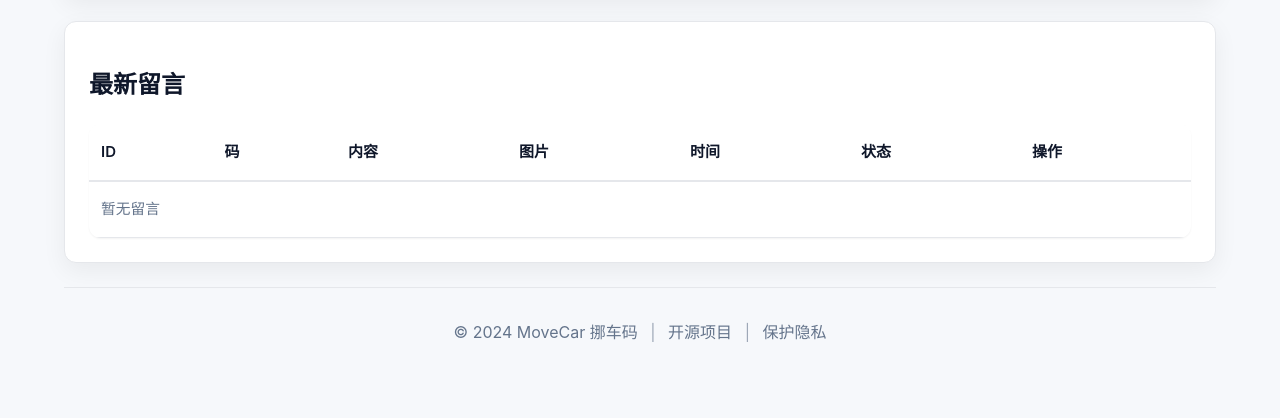
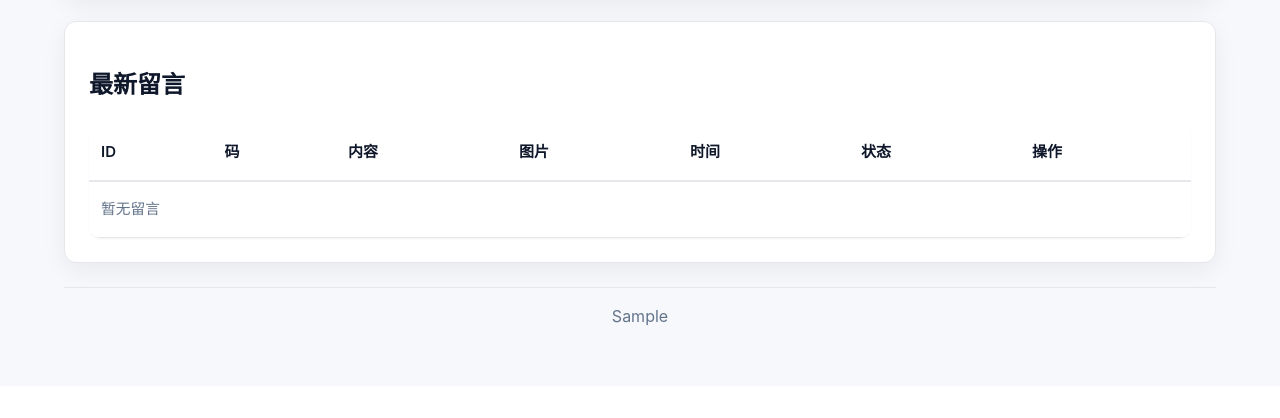
Before and after one commit to skyjt/MoveCar, a FastAPI app: template app/templates/dashboard.html in a window 1280 px wide. Shown: the part 1085-1503 px from the top of the page. After the commit the page ends 1411 px from the top, so only its background shows below. Run offline with FastAPI, Linux system fonts and the light colour scheme; the template is opened without the code that fills it: most values are stand-ins (such as "Sample title", 1, 10 or a date in 2020).

Commit message:
feat: dynamic footer via site_footer_html; lively default copy (privacy-friendly, GitHub link)

```diff
--- a/app/routes/pages.py
+++ b/app/routes/pages.py
@@ -48,13 +48,17 @@
 
 
 def _default_footer_html() -> str:
-    """默认页脚 HTML。
+    """默认页脚 HTML（更生动）。
 
-    默认展示版权与项目链接，管理员可在“系统配置”中自定义（支持 HTML）。
+    说明：
+    - 更友好的文案与表情，突出“文明挪车 / 隐私友好 / 开源”。
+    - 管理员可在“系统配置”中自定义（支持 HTML），此处仅为默认兜底。
     """
     return (
-        '<div class="muted">© Move Car · '
-        '<a class="link" href="https://github.com/skyjt/MoveCar" target="_blank" rel="noopener">GitHub: skyjt/MoveCar</a>'
+        '<div class="muted">'
+        '🚗 文明挪车 · 守护隐私 <span class="sep">|</span> '
+        '<a class="link" href="https://github.com/skyjt/MoveCar" target="_blank" rel="noopener">GitHub: skyjt/MoveCar</a> '
+        '<span class="sep">|</span> <span>Made with ❤️</span>'
         "</div>"
     )
 
--- a/app/templates/base.html
+++ b/app/templates/base.html
@@ -57,7 +57,7 @@
     </main>
 
     <footer class="footer">
-      <p>&copy; 2024 MoveCar 挪车码 <span class="sep">|</span> 开源项目 <span class="sep">|</span> 保护隐私</p>
+      <div class="footer__inner">{{ site_footer_html|safe }}</div>
     </footer>
   </div>
 
```
Also changed, not shown: changelog.md.
